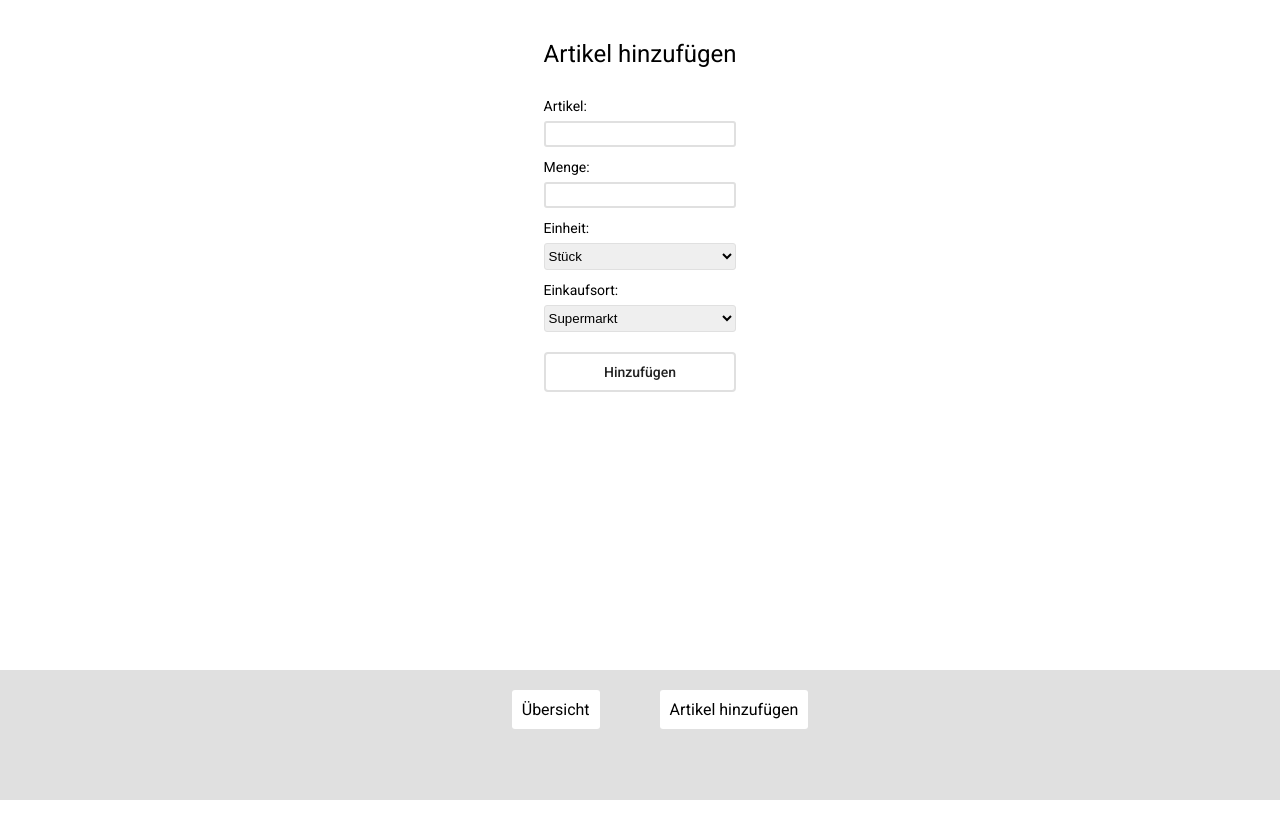
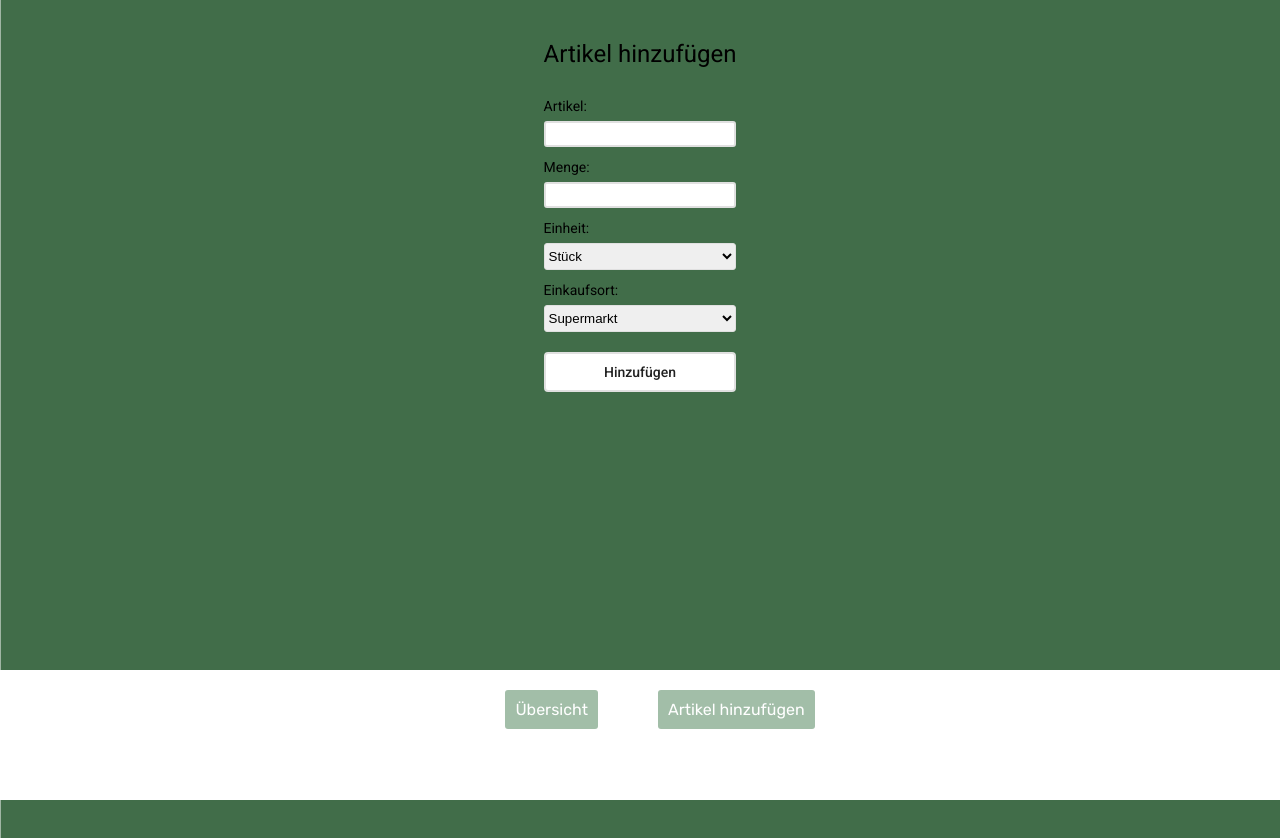
Before and after one commit to LindaSchxfer/PWA-Projekt, an Angular app in the folder shop-the-top/: page /hinzufuegen in a window 1280 px wide. Built offline with nearby package versions, Linux system fonts and the light colour scheme.

Commit message:
Desingänderung Teil 1

```diff
--- a/shop-the-top/src/app/edit/edit.component.css
+++ b/shop-the-top/src/app/edit/edit.component.css
@@ -32,7 +32,7 @@ label {
 
 input {
     border-color: #e0e0e0;
-    border-style: double;
+    border-style: solid;
     border-radius: 3px;
     height: 20px;
 }
@@ -40,7 +40,7 @@ input {
 select {
     border-color: #e0e0e0;
     border-radius: 3px;
-    border-style: double;
+    border-style: solid;
     border-width: 1.6px;
     height: 27px;
 }
--- a/shop-the-top/src/app/hinzufuegen/hinzufuegen.component.css
+++ b/shop-the-top/src/app/hinzufuegen/hinzufuegen.component.css
@@ -40,7 +40,7 @@ label {
 
 input {
     border-color: #e0e0e0;
-    border-style: double;
+    border-style: solid;
     border-radius: 3px;
     height: 20px;
 }
@@ -48,7 +48,7 @@ input {
 select {
     border-color: #e0e0e0;
     border-radius: 3px;
-    border-style: double;
+    border-style: solid;
     border-width: 1.6px;
     height: 27px;
 }
--- a/shop-the-top/src/app/nav/nav.component.css
+++ b/shop-the-top/src/app/nav/nav.component.css
@@ -5,7 +5,7 @@
 }
 
 .menu {
-  background: #e0e0e0;
+  background: #ffffff;
   display: flex;
   justify-content: center;
   align-items: center;
@@ -15,17 +15,18 @@
   padding-bottom: 50px;
   height: 10%;
   z-index: 1;
+  font-family: 'Rubik', sans-serif;
 }
 
 .nav-link {
-  color: black;
+  color: white;
   text-decoration: none;
   font-size: 16px;
-  background-color: white;
+  background-color: #a2bea8;
   padding: 10px;
   border-radius: 3px;
 }
 
 .nav-link:hover {
-  background-color: #f5f5f5;
+  background-color: #849b89;
 }
--- a/shop-the-top/src/app/uebersicht/uebersicht.component.css
+++ b/shop-the-top/src/app/uebersicht/uebersicht.component.css
@@ -1,12 +1,31 @@
+@import url('https://fonts.googleapis.com/css2?family=Rubik:wght@400;500&display=swap');
+
+.header {
+    background-color: white;
+    top: 0;
+
+}
+
 h1 {
-    margin-top: 3%;
+    padding: 3%;
     text-align: center;
+    font-family: 'Rubik', sans-serif;
+    font-weight: 500;
+    font-size: 30px;
+    margin: 0;
+}
+
+img {
+    width: 15%;
+    position: absolute;
+    padding: 15px;
 }
 
 mat-button-toggle-group {
     display: flex;
     justify-content: center;
     align-items: center;
+    font-family: 'Rubik', sans-serif;
 }
 
 mat-button-toggle {
@@ -18,16 +37,18 @@ ul {
     justify-content: center;
     align-items: center;
     margin-top: 3%;
+    font-family: 'Rubik', sans-serif;
 }
 
 li {
     padding: 15px;
-    background: #e0e0e0;
+    margin-bottom: 8px;
+    background: #a2bea8;
     list-style: none;
+    border-radius: 3px;
 }
 
 #aendern {
-
     margin-left: 20px;
     border-color: #e0e0e0;
     border-width: 1px;
@@ -37,7 +58,7 @@ li {
     padding: 5px;
     font-size: 12px;
     float: right;
-
+    font-family: 'Rubik', sans-serif;
 }
 
 #aendern:hover {
@@ -52,6 +73,8 @@ li {
     background-color: white;
     border-radius: 3px;
     padding: 10px;
+    margin-bottom: 170px;
+    font-family: 'Rubik', sans-serif;
 }
 
 .button {
--- a/shop-the-top/src/app/uebersicht/uebersicht.component.html
+++ b/shop-the-top/src/app/uebersicht/uebersicht.component.html
@@ -1,4 +1,6 @@
-<h1>Deine Listeneinträge für:</h1>
+<div class="header">
+    <img src="logo.png" alt="">
+    <h1>Deine Einkaufsliste</h1>
 
 <mat-button-toggle-group name="orte" aria-label="Orte Auswahl">
     <mat-button-toggle value="Alle" (click)="ortWahl(alle.value)" #alle checked>Alle</mat-button-toggle>
@@ -8,6 +10,7 @@
     <mat-button-toggle value="Fachhandel" (click)="ortWahl(fachhandel.value)"#fachhandel>Fachhandel</mat-button-toggle>
 </mat-button-toggle-group>
 
+</div>
 
 <ul>
     <li *ngFor="let item of shoppingItems" [class.done]="item.done">
--- a/shop-the-top/src/styles.css
+++ b/shop-the-top/src/styles.css
@@ -1,4 +1,6 @@
 /* You can add global styles to this file, and also import other style files */
 
+@import url('https://fonts.googleapis.com/css2?family=Rubik:wght@400;500&display=swap');
+
 html, body { height: 100%; }
-body { margin: 0; font-family: Roboto, "Helvetica Neue", sans-serif;}
+body { margin: 0; font-family: 'Rubik', sans-serif; background-image: url(Hintergrund.png);}
```
Also changed, not shown: shop-the-top/Hintergrund.png (added), shop-the-top/logo.png (added).
